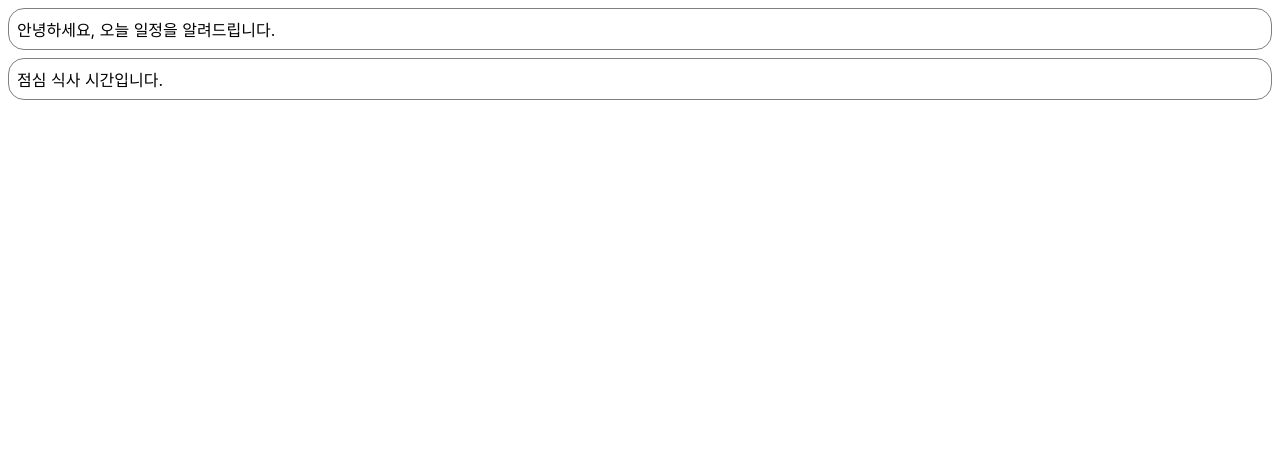
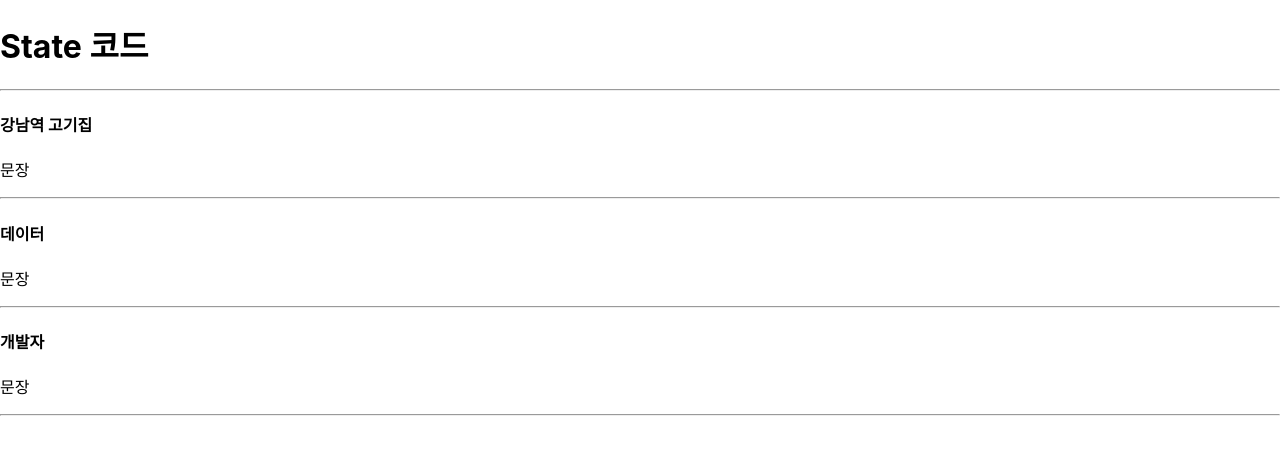
Before and after one commit to wangkodok/React-Study, a React (Create React App) app in the folder my-app/: page / in a window 1280 px wide. Shown: the top 454 px of the page. Built offline with nearby package versions, Linux system fonts and the light colour scheme.

Commit message:
리액트 state 코드 복습(useState, obj)

```diff
--- /dev/null
+++ b/my-app/src/chapter_state/State.jsx
@@ -0,0 +1,42 @@
+import React from "react";
+import { useState } from 'react';
+
+const obj = {
+    name: '아무개',
+    age: 30,
+    job: '개발자', // 수정하면 새로고침 후 변경
+}
+
+function State() {
+    let [text, myFunction] = useState('데이터'); // 수정하면 실시간으로 변경
+    let [objKey, objFunction] = useState(obj);
+    console.log([text, myFunction]);
+    console.log(text);
+    console.log(objKey);
+    console.log(objFunction);
+
+    let posts = '강남역 고기집';
+    return (
+        <div>
+            <h1>State 코드</h1>
+            <hr />
+            <div>
+                <h4>{ posts }</h4>
+                <p>문장</p>
+                <hr />
+            </div>
+            <div>
+                <h4>{ text }</h4>
+                <p>문장</p>
+                <hr />
+            </div>
+            <div>
+                <h4>{ objKey.job }</h4>
+                <p>문장</p>
+                <hr />
+            </div>
+        </div>
+    )
+}
+
+export default State;
--- a/my-app/src/index.js
+++ b/my-app/src/index.js
@@ -4,12 +4,12 @@ import './index.css';
 import App from './App';
 import reportWebVitals from './reportWebVitals';
 
-import NotificationList from './chapter_06/NotificationList';
+import State from './chapter_state/State'
 
 const root = ReactDOM.createRoot(document.getElementById('root'));
 root.render(
   <React.StrictMode>
-    <NotificationList />
+    <State />
   </React.StrictMode>
 )
 
```
